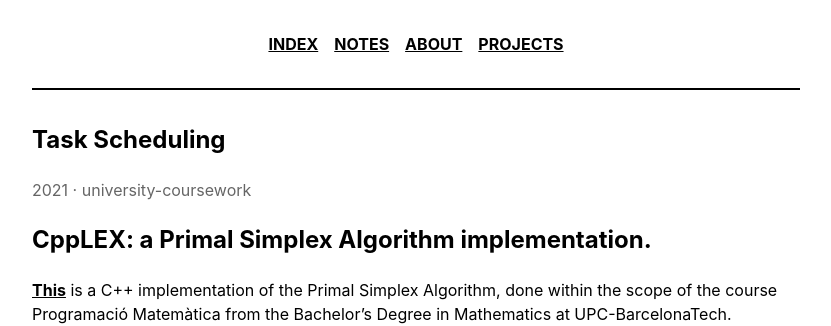
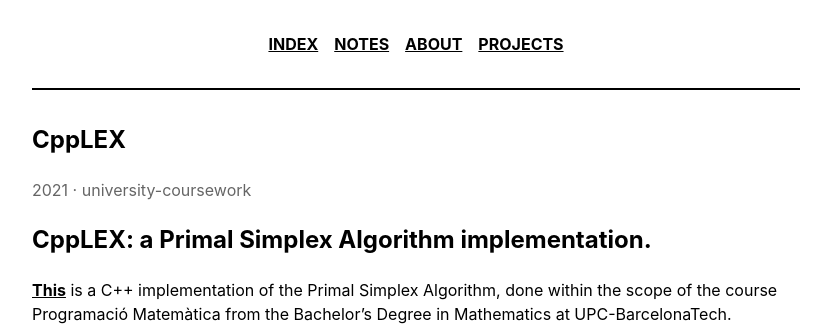
Before and after one commit to Atellas23/Atellas23.github.io, a Jekyll site: the page built from _projects/2021-12-02-cpplex.md, in a window 1280 px wide. Shown: the top 326 px of the page, without its empty margins (224-1055 px from the left). Built offline with Jekyll 4.4.1, drawn with Linux system fonts in a browser that asks for light colours.

Commit message:
projects update

```diff
--- a/_projects/2021-12-02-cpplex.md
+++ b/_projects/2021-12-02-cpplex.md
@@ -1,6 +1,6 @@
 ---
 layout: project
-title: Task Scheduling
+title: CppLEX
 description: ---
 summary: University coursework from the PM course. Implementation of the Primal Simplex Algorithm.
 category: university-coursework
```
Also changed, not shown: 1 other file.
